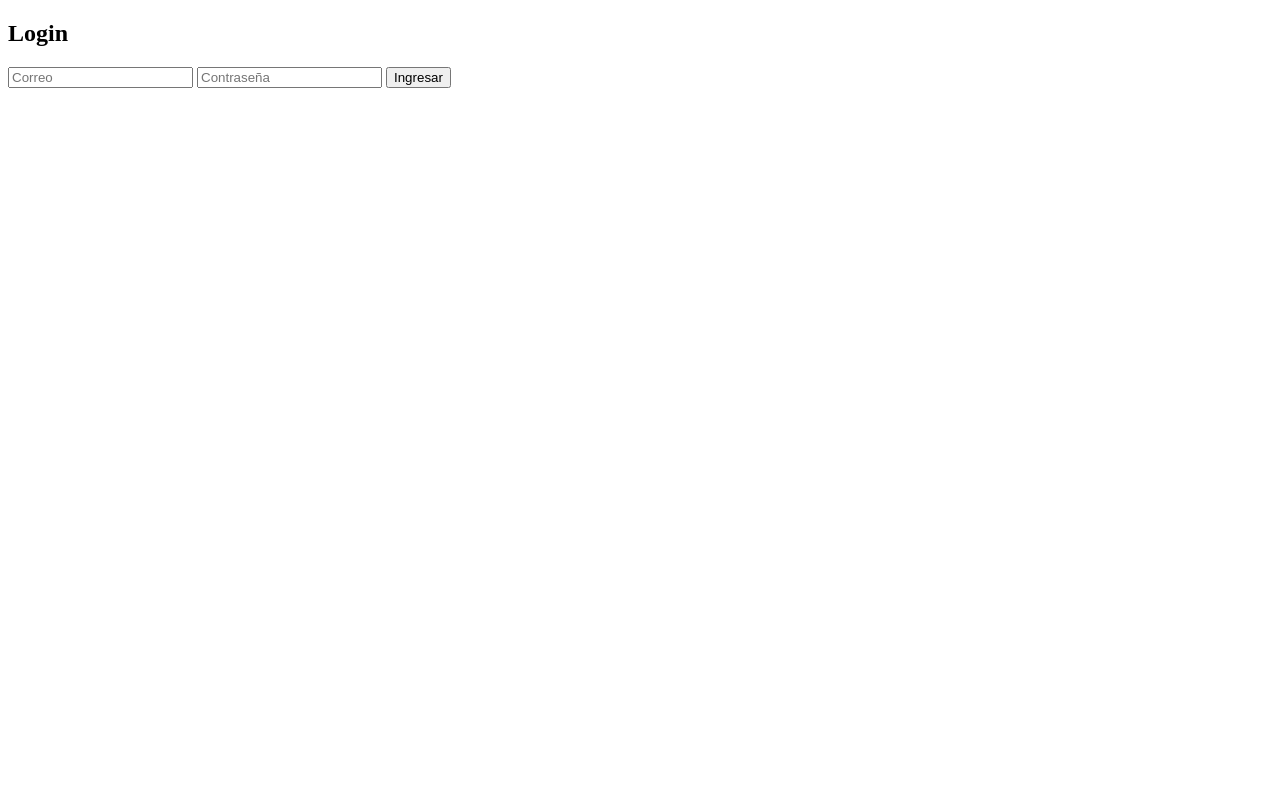
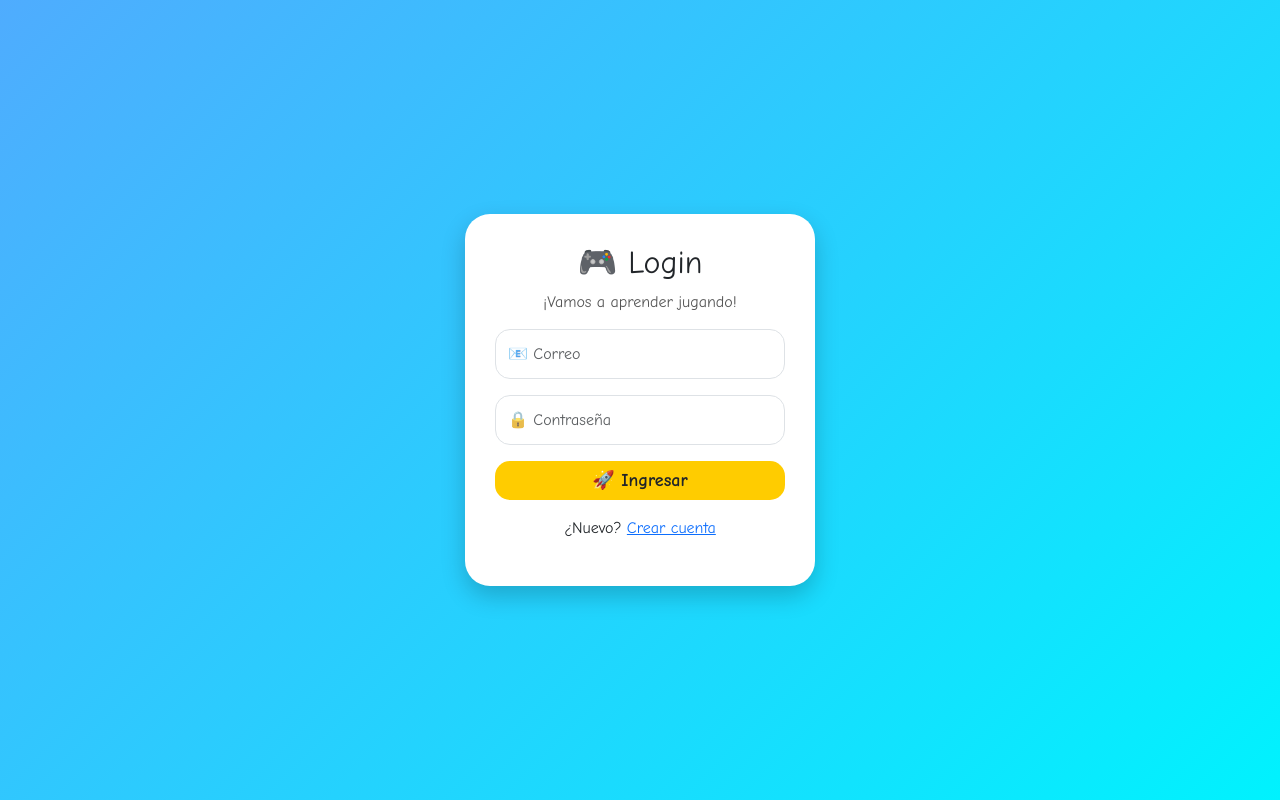
Before and after one commit to Pipe089/ProyectMathApp, a website: page login.html in a window 1280 px wide. Drawn offline with nearby package versions, Linux system fonts and the light colour scheme.

Commit message:
feat/11 login frontend con estilos

```diff
--- a/login.html
+++ b/login.html
@@ -1,18 +1,38 @@
 <!DOCTYPE html>
 <html lang="es">
+
 <head>
     <meta charset="UTF-8">
     <title>Login</title>
+
+    <!-- Bootstrap -->
+    <link href="https://cdn.jsdelivr.net/npm/bootstrap@5.3.0/dist/css/bootstrap.min.css" rel="stylesheet">
+
+    <link rel="stylesheet" href="styles/login.css">
 </head>
+
 <body>
 
-<h2>Login</h2>
+    <div class="container d-flex justify-content-center align-items-center vh-100">
+        <div class="card-box text-center">
 
-<input type="email" id="email" placeholder="Correo">
-<input type="password" id="password" placeholder="Contraseña">
-<button id="btnLogin">Ingresar</button>
+            <h2>🎮 Login</h2>
+            <p class="subtitle">¡Vamos a aprender jugando!</p>
+
+            <input type="email" id="email" placeholder="📧 Correo" class="form-control mb-3">
+
+            <input type="password" id="password" placeholder="🔒 Contraseña" class="form-control mb-3">
+
+            <button id="btnLogin" class="btn btn-play w-100">🚀 Ingresar</button>
 
             <p id="msg"></p>
+
+            <p class="mt-2">
+                ¿Nuevo? <a href="register.html">Crear cuenta</a>
+            </p>
+
+        </div>
+    </div>
 
     <script src="https://cdn.jsdelivr.net/npm/@supabase/supabase-js@2" defer></script>
     <script src="js/supabase.js" defer></script>
@@ -20,4 +40,5 @@
     <script src="js/login.js" defer></script>
 
 </body>
+
 </html>
--- /dev/null
+++ b/styles/login.css
@@ -0,0 +1,65 @@
+body {
+    margin: 0;
+    font-family: 'Comic Sans MS', cursive;
+    background: linear-gradient(135deg, #4facfe, #00f2fe);
+}
+
+/* Caja */
+.card-box {
+    background: white;
+    padding: 30px;
+    border-radius: 25px;
+    width: 350px;
+    box-shadow: 0px 10px 25px rgba(0,0,0,0.2);
+    animation: bounceIn 0.8s ease;
+}
+
+/* Subtítulo */
+.subtitle {
+    color: #555;
+    margin-bottom: 15px;
+}
+
+/* Inputs */
+.form-control {
+    border-radius: 15px;
+    padding: 12px;
+    font-size: 16px;
+}
+
+/* Botón */
+.btn-play {
+    background: #ffcc00;
+    border: none;
+    border-radius: 15px;
+    font-size: 18px;
+    font-weight: bold;
+    transition: 0.3s;
+}
+
+.btn-play:hover {
+    background: #ffaa00;
+    transform: scale(1.1);
+}
+
+/* Mensaje */
+#msg {
+    margin-top: 10px;
+    font-weight: bold;
+    color: red;
+}
+
+/* Animación */
+@keyframes bounceIn {
+    0% {
+        transform: scale(0.5);
+        opacity: 0;
+    }
+    60% {
+        transform: scale(1.1);
+    }
+    100% {
+        transform: scale(1);
+        opacity: 1;
+    }
+}
```
Lines whose indentation alone changed are shown as unchanged.
